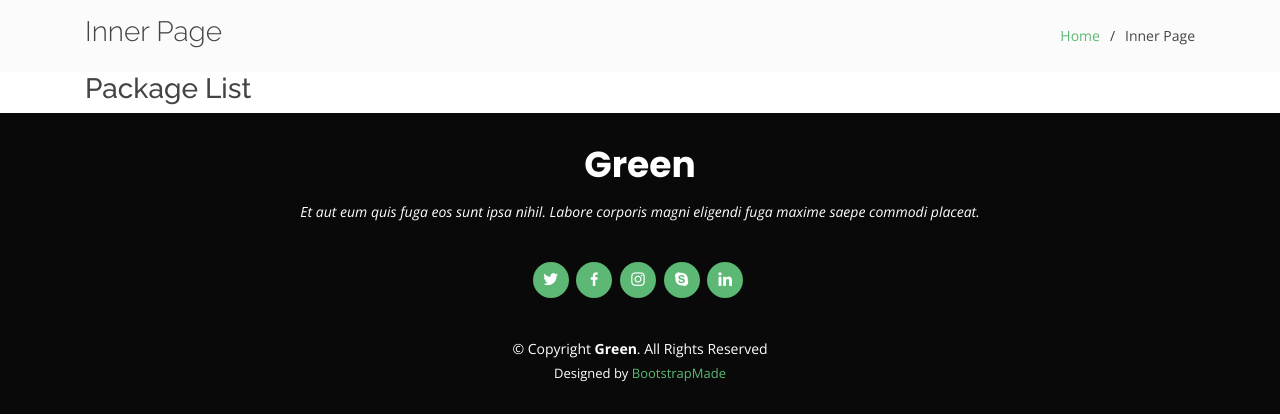
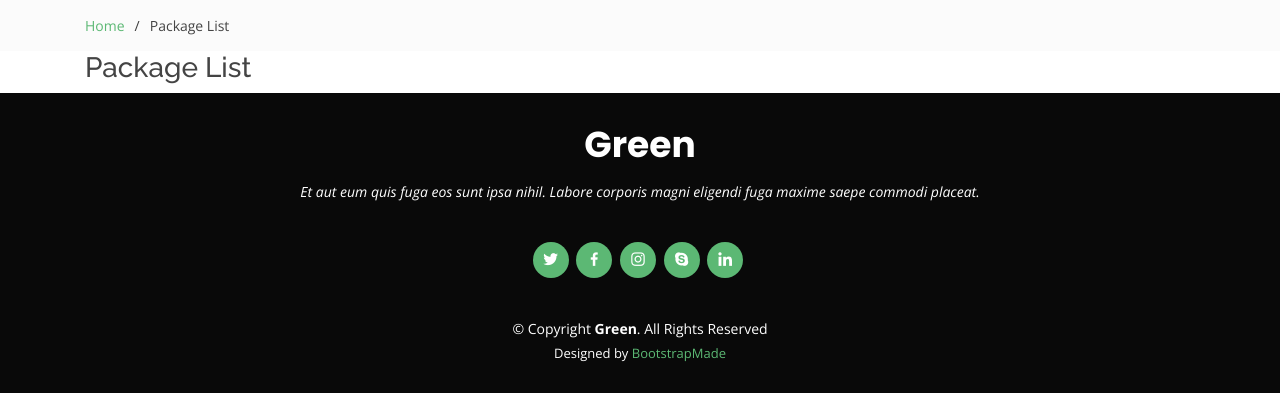
Before and after one commit to pbaldika/webpro-project, a PHP site: page /package-list.php in a window 1280 px wide. Shown: the part 122-542 px from the top of the page. Run offline with PHP 8.4, Linux system fonts and the light colour scheme; data that the repository does not hold is empty.

Commit message:
Update package-list.php

```diff
--- a/package-list.php
+++ b/package-list.php
@@ -52,10 +52,9 @@ include('assets/includes/config.php');
       <div class="container">
 
         <div class="d-flex justify-content-between align-items-center">
-          <h2>Inner Page</h2>
           <ol>
             <li><a href="index.php">Home</a></li>
-            <li>Inner Page</li>
+            <li>Package List</li>
           </ol>
         </div>
 
```
